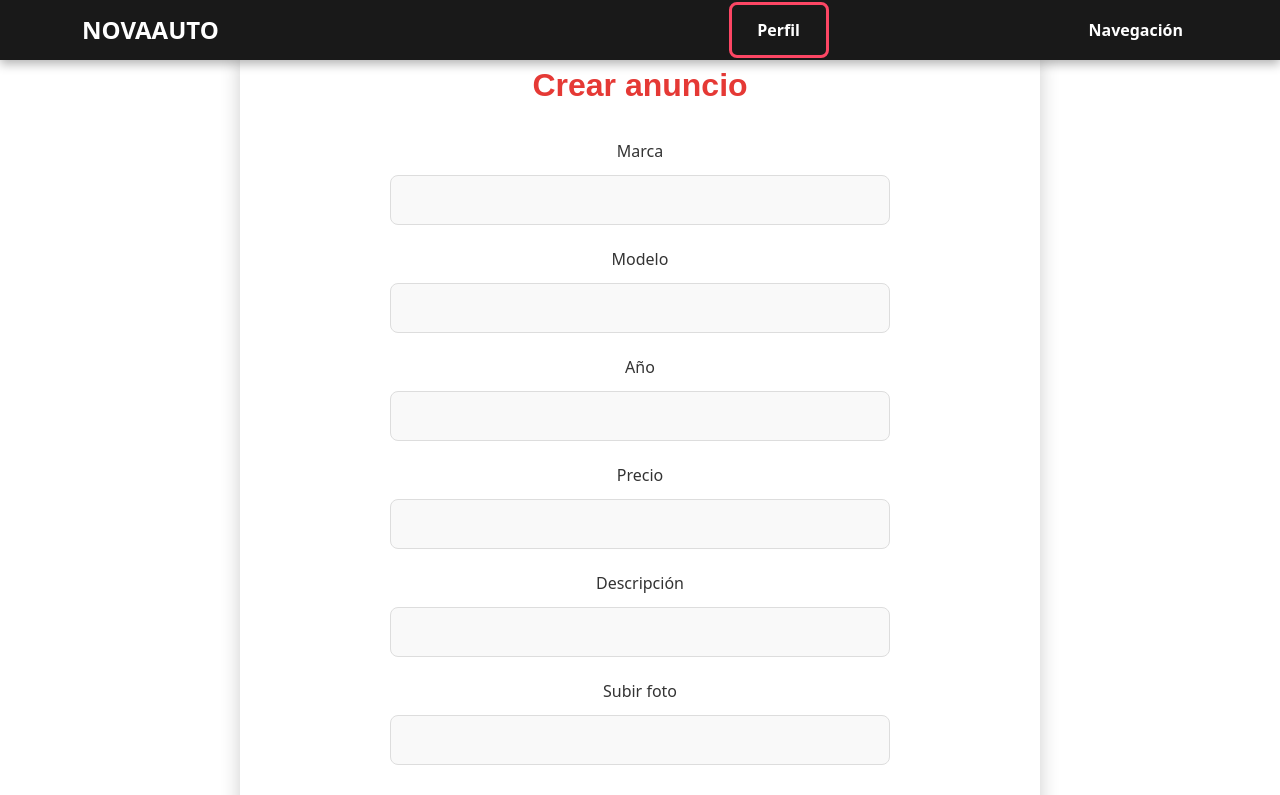
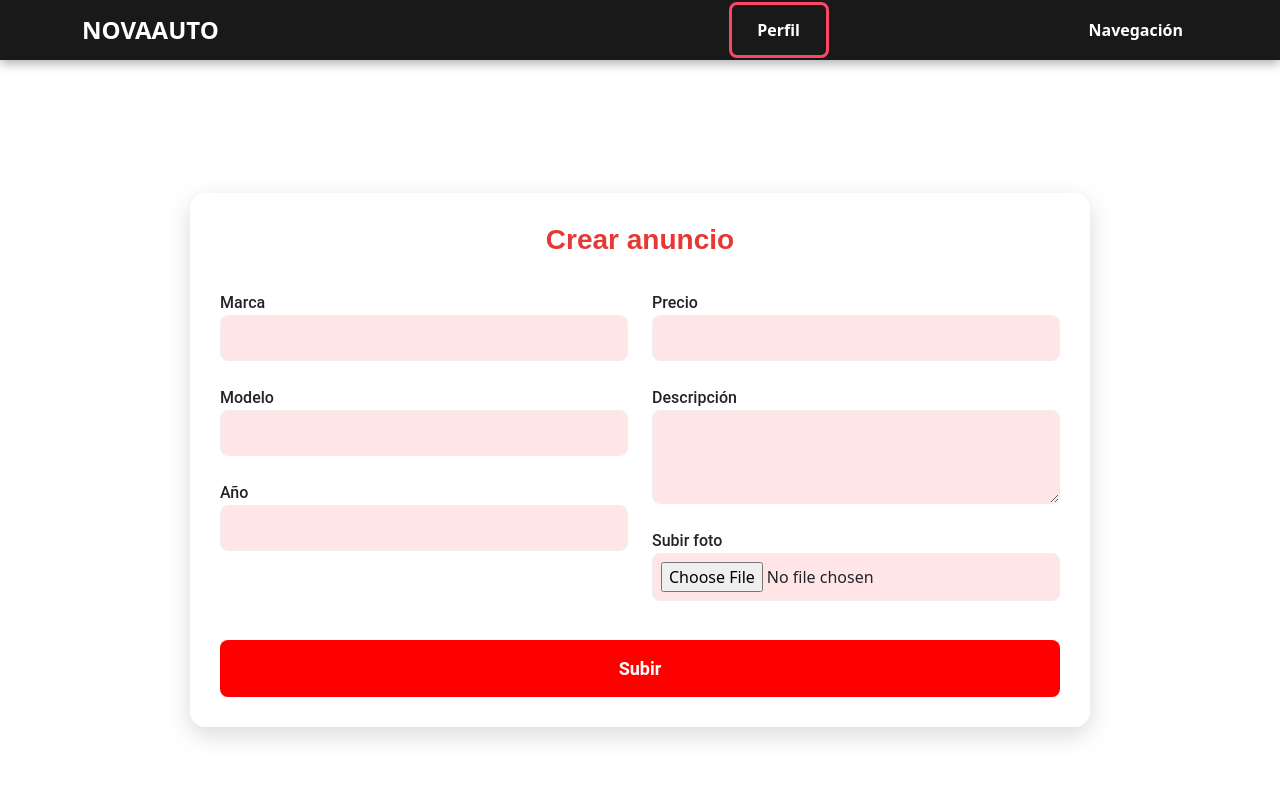
Before and after one commit to Jonathancano2003/proyecto-final-front, an Angular app in the folder proyecto-final-front/: page /new-ad in a window 1280 px wide. Shown: the top 795 px of the page. Built offline with nearby package versions, Linux system fonts and the light colour scheme.

Commit message:
commit 11/4

```diff
--- a/proyecto-final-front/src/app/components/new-ad/new-ad.component.css
+++ b/proyecto-final-front/src/app/components/new-ad/new-ad.component.css
@@ -7,62 +7,106 @@
 }
 
 form {
-    display: flex;
-    flex-direction: column;
-    width: 500px;
-    margin: auto;
+    width: 100%;
+}
+
+.profile-container {
+    width: 900px;
+    padding: 30px;
+    background: rgba(255, 255, 255, 0.95);
+    border-radius: 16px;
+    box-shadow: 0 8px 25px rgba(0, 0, 0, 0.15);
+}
+
+h2 {
+    font-size: 28px;
+    font-weight: bold;
+    color: #e53935;
+    font-family: 'Poppins', sans-serif;
 }
 
 label {
     margin-top: 10px;
+    font-weight: 500;
+    font-family: 'Roboto', sans-serif;
 }
 
-.profile-container {
-    width: 800px;
-    padding: 20px;
-    background: rgba(255, 255, 255, 0.9); /* Ligera transparencia */
-    border-radius: 12px;
-    box-shadow: 0 8px 20px rgba(0, 0, 0, 0.2);
-    text-align: center;
-    color: #333;
+input,
+select,
+textarea {
+    width: 100%;
+    padding: 10px;
+    border: 1px solid #eee;
+    border-radius: 8px;
+    font-size: 16px;
+    margin-bottom: 15px;
+    background-color: #ffe5e5;
+    /* Según la imagen */
 }
 
-h2 {
-    font-size: 32px;
-    font-weight: 600;
-    color: #e53935;
-    margin-bottom: 20px;
-    font-family: 'Poppins', sans-serif;
-}
-
-input {
-    width: 100%;
-    padding: 12px;
-    margin: 12px 0;
-    border: 1px solid #ddd;
+input[type="file"] {
+    padding: 8px;
+    background-color: #ffe5e5;
     border-radius: 8px;
-    font-size: 16px;
-    font-family: 'Roboto', sans-serif;
-    color: #333;
-    background-color: #f9f9f9;
 }
 
 button {
-    width: 100%;
     padding: 15px;
-    background-color: #e53935;
+    background-color: red;
     border: none;
     border-radius: 8px;
     font-size: 18px;
-    font-weight: 700;
+    font-weight: bold;
     color: white;
     cursor: pointer;
-    margin-top: 20px;
-    text-transform: uppercase;
     font-family: 'Roboto', sans-serif;
-    transition: background 0.3s ease;
+    transition: background 0.3s;
 }
 
 button:hover {
-    background-color: #c62828;
+    background-color: #b71c1c;
 }
+
+/* From Uiverse.io by Yaya12085 */
+.custum-file-upload {
+  height: 200px;
+  width: 300px;
+  display: flex;
+  flex-direction: column;
+  align-items: space-between;
+  gap: 20px;
+  cursor: pointer;
+  align-items: center;
+  justify-content: center;
+  border: 2px dashed #cacaca;
+  background-color: rgba(255, 255, 255, 1);
+  padding: 1.5rem;
+  border-radius: 10px;
+  box-shadow: 0px 48px 35px -48px rgba(0,0,0,0.1);
+}
+
+.custum-file-upload .icon {
+  display: flex;
+  align-items: center;
+  justify-content: center;
+}
+
+.custum-file-upload .icon svg {
+  height: 80px;
+  fill: rgba(75, 85, 99, 1);
+}
+
+.custum-file-upload .text {
+  display: flex;
+  align-items: center;
+  justify-content: center;
+}
+
+.custum-file-upload .text span {
+  font-weight: 400;
+  color: rgba(75, 85, 99, 1);
+}
+
+.custum-file-upload input {
+  display: none;
+}
--- a/proyecto-final-front/src/app/components/new-ad/new-ad.component.html
+++ b/proyecto-final-front/src/app/components/new-ad/new-ad.component.html
@@ -1,27 +1,34 @@
 <div class="d-flex justify-content-center align-items-center min-vh-100">
     <div class="profile-container">
         <h2 class="text-center mb-4">Crear anuncio</h2>
-        <form (ngSubmit)="onSubmit()">
+        <form [formGroup]="newAdForm" (ngSubmit)="onSubmit()">
+            <div class="row">
+                <div class="col-md-6">
                     <label>Marca</label>
-            <input type="text" formControlName="nombre">
+                    <select class="form-control" formControlName="brand">
+                        <option *ngFor="let marca of marcas" [value]="marca">{{ marca }}</option>
+                    </select>
 
                     <label>Modelo</label>
-            <input type="text" formControlName="username">
+                    <input type="text" class="form-control" formControlName="model">
 
                     <label>Año</label>
-            <input type="email" formControlName="email">
+                    <input type="number" class="form-control" formControlName="year" min="1900" max="2025">
+                </div>
 
+                <div class="col-md-6">
                     <label>Precio</label>
-            <input type="password" formControlName="password">
+                    <input type="number" class="form-control" formControlName="price">
 
                     <label>Descripción</label>
-            <input type="text" formControlName="telefono">
+                    <textarea class="form-control" rows="3" formControlName="description"></textarea>
 
                     <label>Subir foto</label>
-            <input type="text" formControlName="ciudad">
+                    <input type="file" class="form-control-file" formControlName="photo">
+                </div>
+            </div>
 
-            <button type="submit">Guardar</button>
+            <button type="submit" class="btn btn-danger mt-4 w-100">Subir</button>
         </form>
     </div>
-
 </div>
--- a/proyecto-final-front/src/app/components/new-ad/new-ad.component.ts
+++ b/proyecto-final-front/src/app/components/new-ad/new-ad.component.ts
@@ -1,14 +1,23 @@
 import { Component } from '@angular/core';
-import { FormBuilder, FormGroup } from '@angular/forms';
+import { FormBuilder, FormGroup, ReactiveFormsModule } from '@angular/forms';
+import { CommonModule } from '@angular/common';
 
 @Component({
   selector: 'app-new-ad',
-  imports: [],
+  standalone: true,
+  imports: [CommonModule, ReactiveFormsModule],
   templateUrl: './new-ad.component.html',
   styleUrl: './new-ad.component.css'
 })
 export class NewAdComponent {
   newAdForm: FormGroup;
+
+  marcas: string[] = [
+    'Abarth', 'Alfa Romeo', 'Audi', 'Aston Martin', 'BMW', 'Bentley', 'Bugatti', 'BYD',
+    'Cadillac', 'Chevrolet', 'Citroën', 'Cupra', 'Dacia', 'Dodge',
+    'Fiat', 'Ford', 'Honda', 'Hyundai', 'Kia', 'Mazda', 'Mercedes-Benz', 'Nissan', 'Opel', 'Peugeot',
+    'Renault', 'Seat', 'Skoda', 'Toyota', 'Volkswagen', 'Volvo'
+  ];
 
   constructor(private fb: FormBuilder) {
     this.newAdForm = this.fb.group({
```
Lines whose indentation alone changed are shown as unchanged.
